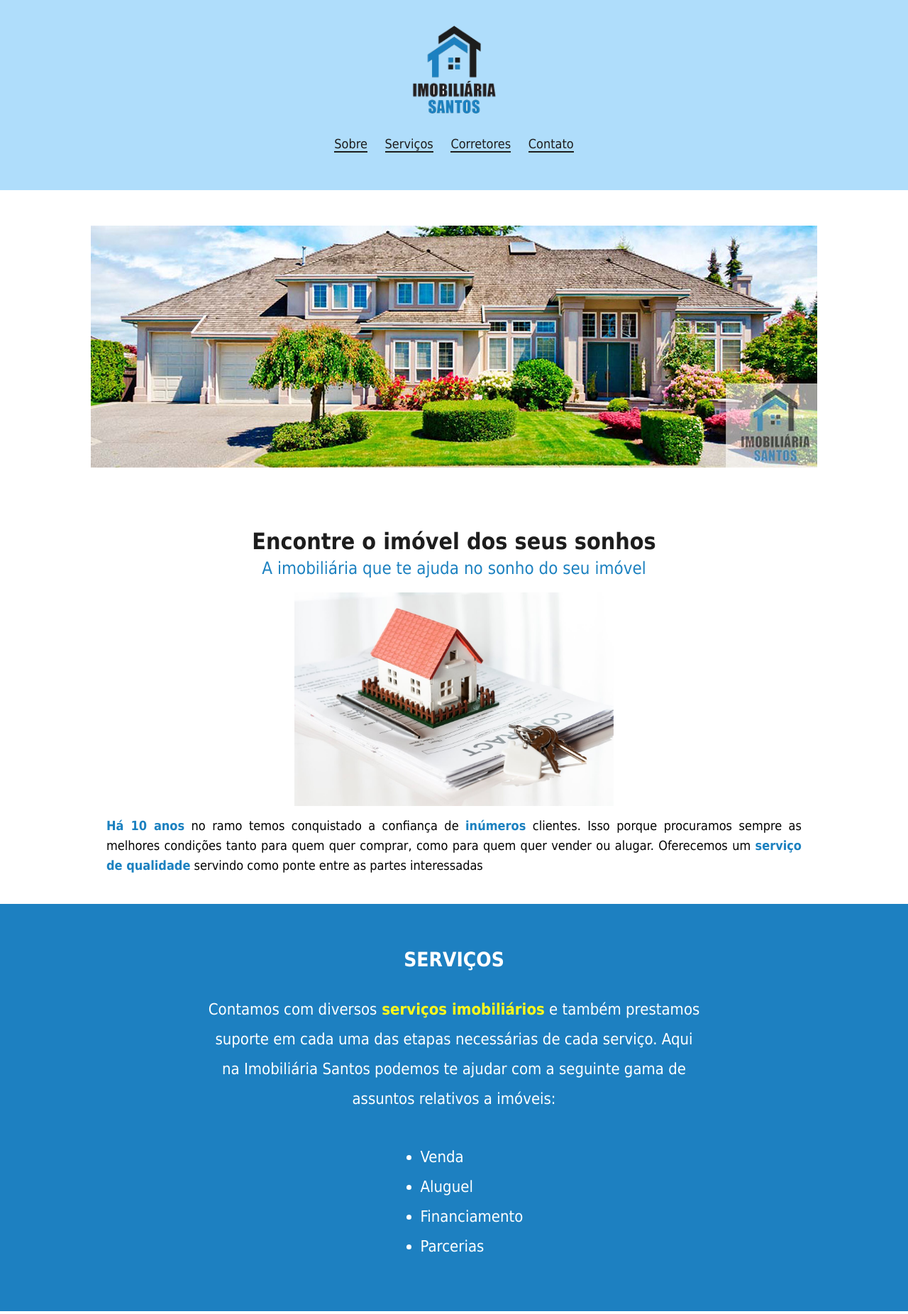
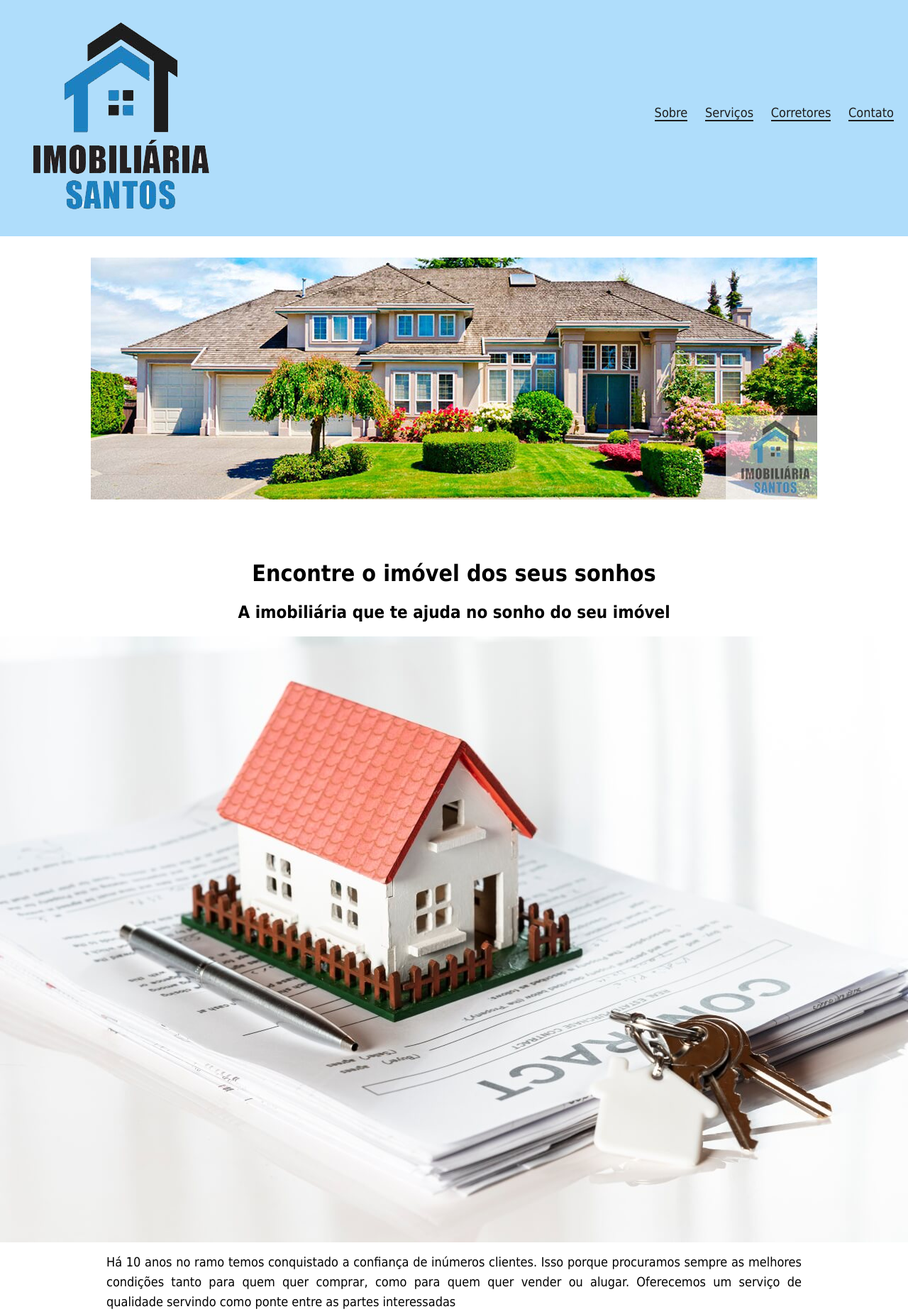
Before and after one commit to flatakeo/imobiliaria, a plain HTML site: page index.html in a window 1280 px wide. Shown: the part 7-1859 px from the top of the page at 71% size. Drawn offline with Linux system fonts and the light colour scheme.

Commit message:
Update estilo.css

```diff
--- a/estilo.css
+++ b/estilo.css
@@ -1,35 +1,39 @@
-/* zerando o site */
+/* Zerando o site */
 body {
     margin: 0;
     font-family: tahoma;
 }
 
-/* ===ESTILOS GLOBAIS==*/
+/* ===ESTILOS GLOBAIS== */
 .secao {
     text-align: center;
     padding-top: 30px;
     padding-bottom: 30px;
+}
 
+.paragrafo {
+    font-size: 18px;
+    text-align: justify;
+    line-height: 28px;
+    margin: 10px auto;
+    max-width: 980px;
 }
-.paragrafo{
-    font-size:18px;
-    text-align:justify;
-    line-height:28px;
-    margin:10px auto;
-    width:980px;
-}
+
 /* FIM DOS ESTILOS GLOBAIS */
-
 
 /* ======INICIO DA PRIMEIRA SECAO======= */
 
-
 .topo {
     background-color: #afddfb;
+    display: flex; /* Adição: Para usar flexbox */
+    justify-content: space-between; /* Adição: Espaço entre os elementos no topo */
+    align-items: center; /* Adição: Centralizar verticalmente */
+    padding: 10px;
 }
 
 .topo img {
-    width: 150px;
+    max-width: 100%; /* Adição: Ajustar o tamanho máximo da imagem para que seja responsiva */
+    height: auto; /* Adição: Permite que a altura da imagem seja ajustada proporcionalmente */
 }
 
 .paragrafo-topo {
@@ -37,100 +41,34 @@ body {
     margin-bottom: 25px;
     text-align: center;
 }
-.link-topo{
-    font-size:18px;
-    color:#1d1d1d;
-    border-bottom:2px solid #1d1d1d;
+
+.link-topo {
+    font-size: 18px;
+    color: #1d1d1d;
+    border-bottom: 2px solid #1d1d1d;
     text-decoration: none;
-    margin:0 10px;
-
-}
-/* =================FIM DA SEGUNDA SEÇÃO===================== */
-
-
-/* ================INICIO DA SEGUNDA SEÇÃO==================================== */
-.banner{
-    margin-top:50px;
-    padding-top:0;
+    margin: 0 10px;
 }
 
-span{
-    font-weight: bold;
-}
-/* ===================FIM DA TERCEIRA SECAO============ */
-h1{
-    color:#1d1d1d;
-    margin-bottom:5px;
-}
-h2{
-    color:#1c81c0;
-    margin-top:0;
-    font-weight:normal;
-
-}
-.imagem{
-    width:450px;
-}
-.texto-amarelo{
-    color:#fff81b;
-}
-.texto-azul{
-    color:#1c81c0;
+/* Adição: Media query para telas menores */
+@media screen and (max-width: 768px) {
+    .topo {
+        flex-direction: column;
     }
 
-/* estilos para 4 secao */
-.servicos, .contato{
-    background-color:#1d80c1;
-}
-h3{
-    color:#fff;
-    font-size:28px;
-    line-height:42px;
-
+    .topo img {
+        margin-bottom: 10px;
     }
 
-.paragrafo-servicos{
-    color:#fff;
-    line-height:42px;
-    width:700px;
-    font-size:22px;
-    text-align: center;
-}
-.lista-servicos{
-    width:135px;
-    margin:40px auto 40px;
+    .paragrafo,
+    .paragrafo-servicos,
+    .lista-servicos,
+    .lista-contato {
+        width: 90%; /* Ajuste para largura máxima em telas menores */
     }
 
-.item-lista-servicos {
-    font-size: 22px;
-    line-height: 42px;
-    text-align: left;
-    color: #fff;
-    text-decoration:none;
+    .item-lista-servicos,
+    .item-lista-contato {
+        font-size: 16px; /* Ajuste do tamanho da fonte em telas menores */
     }
-.paragrafo-contato {
-    color: #fff;
-    background-color: #1d1d1d;
-    padding: 15px;
-    margin-top: 30px;
-    margin-bottom: 30px;
 }
-
-.lista-contato {
-    width: 210px;
-    list-style: none;
-    margin: 40px auto 40px;
-}
-
-.item-lista-contato {
-    margin-top: 15px;
-    text-align: center;
-    font-size: 18px;
-}
-
-.link-contato {
-    background-color: #ffffff;
-    color: #1d80c1;
-    padding: 2px 5px;
-    border-radius: 5px;
-}
```
Lines whose indentation alone changed are shown as unchanged.
